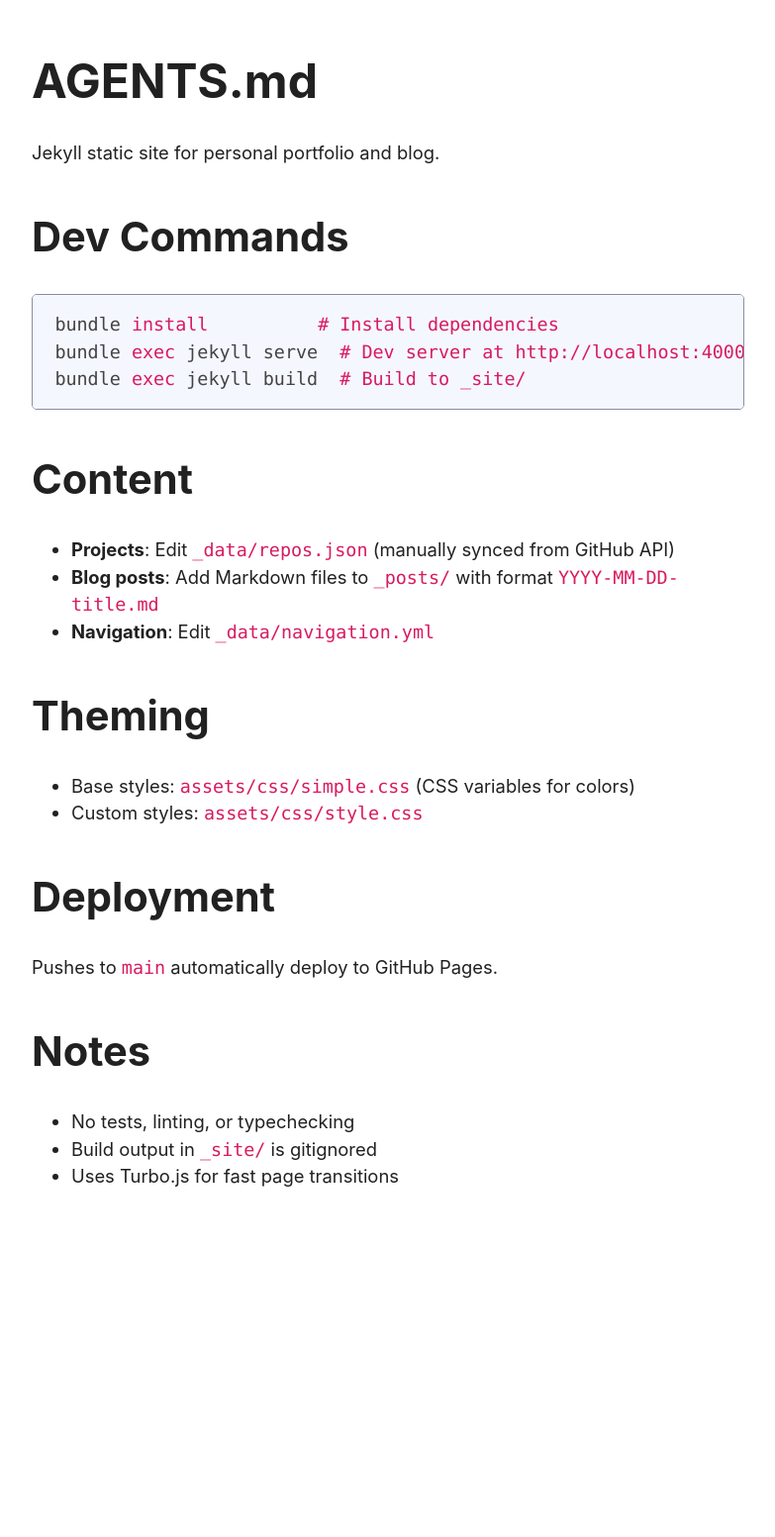
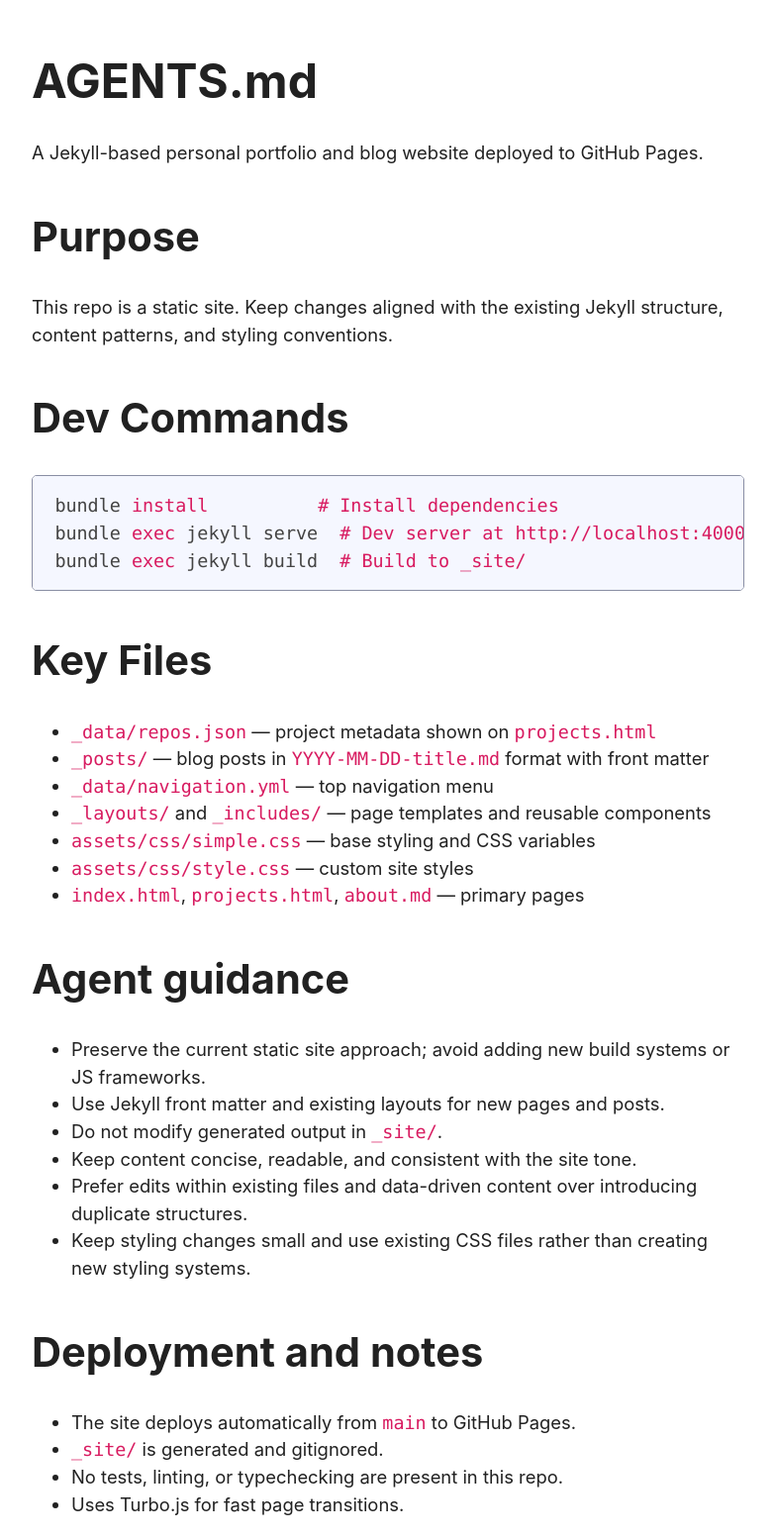
Before and after one commit to barcellos-pedro/barcellos-pedro.github.io, a Jekyll site: the page built from AGENTS.md, in a window 1280 px wide. Shown: the whole page at 99% size, without its empty margins (248-1031 px from the left). Built offline with Jekyll 4.4.1, drawn with Linux system fonts in a browser that asks for light colours; our own code applies the rules of GitHub Pages for plain Markdown files; before the commit the page ends 1221 px from its top, so only the background shows below that.

Commit message:
chore: update instructions and add prompt for blog post and navigation updates

````diff
--- a/AGENTS.md
+++ b/AGENTS.md
@@ -1,6 +1,10 @@
 # AGENTS.md
 
-Jekyll static site for personal portfolio and blog.
+A Jekyll-based personal portfolio and blog website deployed to GitHub Pages.
+
+## Purpose
+
+This repo is a static site. Keep changes aligned with the existing Jekyll structure, content patterns, and styling conventions.
 
 ## Dev Commands
 
@@ -10,23 +14,28 @@ bundle exec jekyll serve  # Dev server at http://localhost:4000
 bundle exec jekyll build  # Build to _site/
 ```
 
-## Content
+## Key Files
 
-- **Projects**: Edit `_data/repos.json` (manually synced from GitHub API)
-- **Blog posts**: Add Markdown files to `_posts/` with format `YYYY-MM-DD-title.md`
-- **Navigation**: Edit `_data/navigation.yml`
+- `_data/repos.json` — project metadata shown on `projects.html`
+- `_posts/` — blog posts in `YYYY-MM-DD-title.md` format with front matter
+- `_data/navigation.yml` — top navigation menu
+- `_layouts/` and `_includes/` — page templates and reusable components
+- `assets/css/simple.css` — base styling and CSS variables
+- `assets/css/style.css` — custom site styles
+- `index.html`, `projects.html`, `about.md` — primary pages
 
-## Theming
+## Agent guidance
 
-- Base styles: `assets/css/simple.css` (CSS variables for colors)
-- Custom styles: `assets/css/style.css`
+- Preserve the current static site approach; avoid adding new build systems or JS frameworks.
+- Use Jekyll front matter and existing layouts for new pages and posts.
+- Do not modify generated output in `_site/`.
+- Keep content concise, readable, and consistent with the site tone.
+- Prefer edits within existing files and data-driven content over introducing duplicate structures.
+- Keep styling changes small and use existing CSS files rather than creating new styling systems.
 
-## Deployment
+## Deployment and notes
 
-Pushes to `main` automatically deploy to GitHub Pages.
-
-## Notes
-
-- No tests, linting, or typechecking
-- Build output in `_site/` is gitignored
-- Uses Turbo.js for fast page transitions
+- The site deploys automatically from `main` to GitHub Pages.
+- `_site/` is generated and gitignored.
+- No tests, linting, or typechecking are present in this repo.
+- Uses Turbo.js for fast page transitions.
````
Also changed, not shown: .instructions.md, .prompt.md (added).
